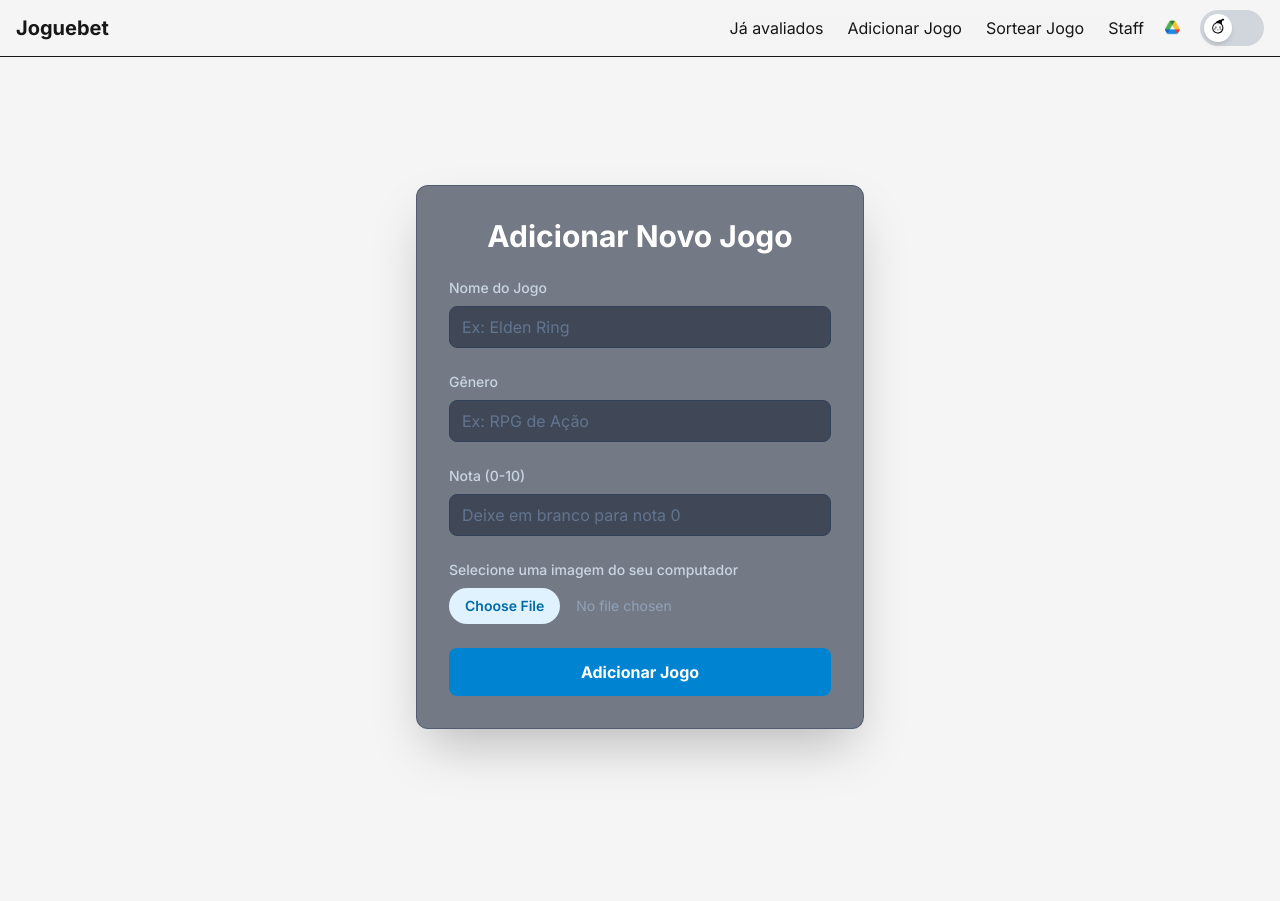
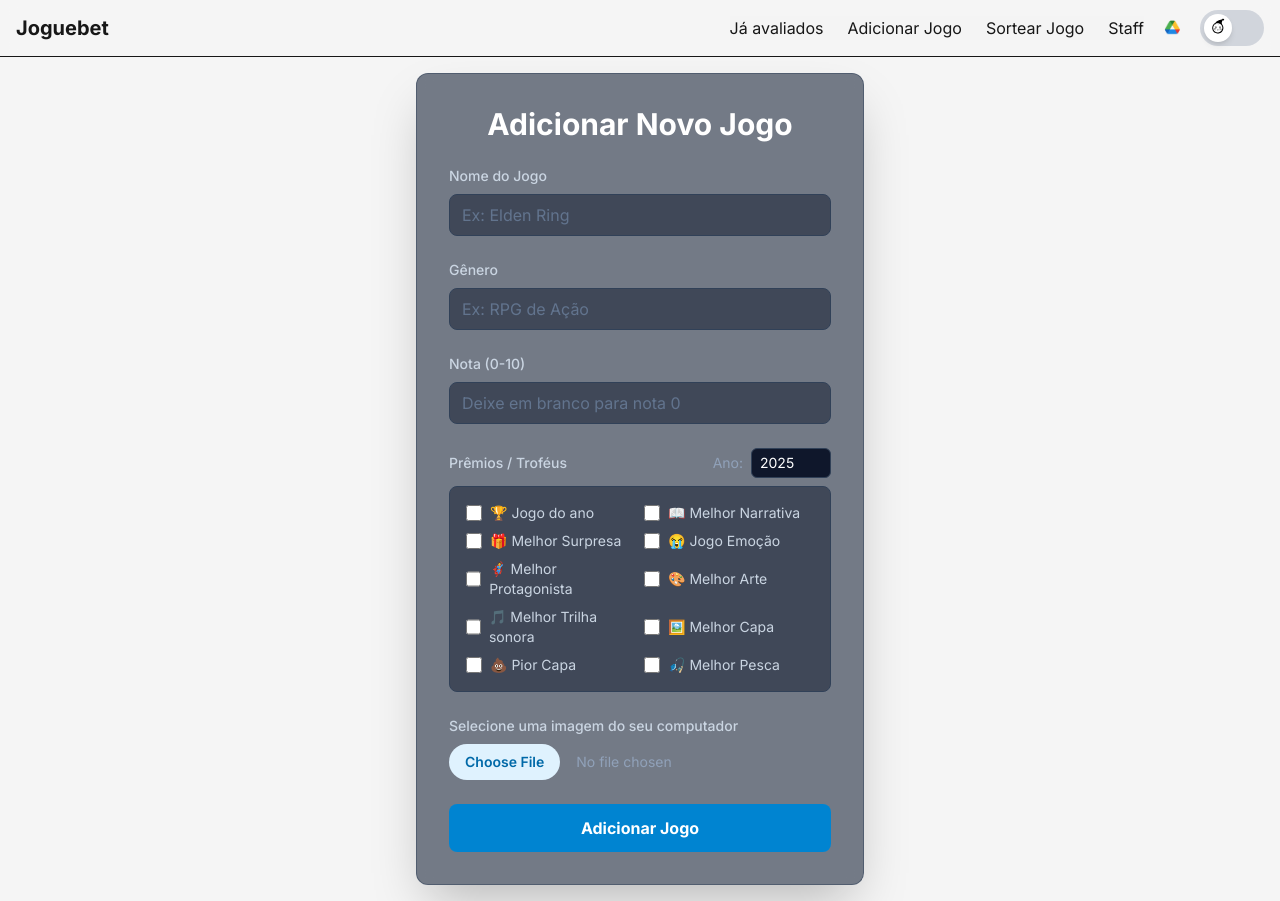
Before and after one commit to LuanHii/Joguebet-gamesclub-front, a Next.js app: page /adicionar in a window 1280 px wide. Before the commit the page ends 857 px from the top, so only its background shows below. Built offline with nearby package versions, Linux system fonts and the light colour scheme.

Commit message:
sistema de troféu

```diff
--- a/app/adicionar/page.tsx
+++ b/app/adicionar/page.tsx
@@ -1,12 +1,15 @@
 "use client";
 
 import { useState, FormEvent } from 'react';
+import { AWARD_ICONS } from '../components/GameCard';
 
 export default function AdicionarJogoPage() {
   const [nome, setNome] = useState('');
   const [nota, setNota] = useState('');
   const [genero, setGenero] = useState('');
   const [imagem, setImagem] = useState<File | null>(null);
+  const [premiosSelecionados, setPremiosSelecionados] = useState<string[]>([]);
+  const [anoPremio, setAnoPremio] = useState<number>(new Date().getFullYear());
 
   const [isLoading, setIsLoading] = useState(false);
   const [error, setError] = useState<string | null>(null);
@@ -52,6 +55,7 @@ export default function AdicionarJogoPage() {
         nota: notaFinal,
         genero,
         imageUrl: fileUrl,
+        premios: premiosSelecionados.map(p => `${p} ${anoPremio}`),
       };
 
       const response = await fetch(
@@ -72,6 +76,7 @@ export default function AdicionarJogoPage() {
       setNota('');
       setGenero('');
       setImagem(null);
+      setPremiosSelecionados([]);
 
     } catch (err) {
       if (err instanceof Error) {
@@ -143,6 +148,45 @@ export default function AdicionarJogoPage() {
           </div>
 
           <div>
+            <div className="flex items-center justify-between mb-2">
+              <label className="block text-sm font-medium text-slate-300">
+                Prêmios / Troféus
+              </label>
+              <div className="flex items-center gap-2">
+                <label htmlFor="anoPremio" className="text-sm text-slate-400">Ano:</label>
+                <input
+                  type="number"
+                  id="anoPremio"
+                  value={anoPremio}
+                  onChange={(e) => setAnoPremio(parseInt(e.target.value) || new Date().getFullYear())}
+                  className="w-20 bg-slate-900 border border-slate-700 rounded-md px-2 py-1 text-white text-sm focus:outline-none focus:ring-1 focus:ring-amber-500"
+                />
+              </div>
+            </div>
+            <div className="grid grid-cols-2 gap-2 bg-slate-900/50 p-4 rounded-lg border border-slate-700">
+              {Object.entries(AWARD_ICONS).map(([premio, icone]) => (
+                <label key={premio} className="flex items-center space-x-2 cursor-pointer text-slate-300 hover:text-amber-400 transition-colors">
+                  <input
+                    type="checkbox"
+                    className="form-checkbox h-4 w-4 text-amber-500 rounded border-slate-600 bg-slate-800 focus:ring-amber-500 focus:ring-offset-slate-900"
+                    checked={premiosSelecionados.includes(premio)}
+                    onChange={(e) => {
+                      if (e.target.checked) {
+                        setPremiosSelecionados(prev => [...prev, premio]);
+                      } else {
+                        setPremiosSelecionados(prev => prev.filter(p => p !== premio));
+                      }
+                    }}
+                  />
+                  <span className="text-sm select-none">
+                    {icone} {premio}
+                  </span>
+                </label>
+              ))}
+            </div>
+          </div>
+
+          <div>
             <label htmlFor="imagem" className="block text-sm font-medium text-slate-300 mb-2">
               Selecione uma imagem do seu computador
             </label>
--- a/app/components/GameCard.tsx
+++ b/app/components/GameCard.tsx
@@ -9,6 +9,24 @@ interface GameCardProps {
   onEditClick: () => void;
   onDeleteClick: () => void;
 }
+
+export const AWARD_ICONS: Record<string, string> = {
+  "Jogo do ano": "🏆",
+  "Melhor Narrativa": "📖",
+  "Melhor Surpresa": "🎁",
+  "Jogo Emoção": "😭",
+  "Melhor Protagonista": "🦸",
+  "Melhor Arte": "🎨",
+  "Melhor Trilha sonora": "🎵",
+  "Melhor Capa": "🖼️",
+  "Pior Capa": "💩",
+  "Melhor Pesca": "🎣",
+};
+
+export const getIconForPremio = (premioString: string) => {
+  const category = premioString.replace(/\s\d{4}$/, '');
+  return AWARD_ICONS[category] || "🏅";
+};
 
 const getNotaColorClasses = (nota: number) => {
   if (nota >= 8) return { base: 'text-green-400', glow: 'shadow-green-500/50' };
@@ -101,7 +119,30 @@ export function GameCard({ jogo, onEditClick, onDeleteClick }: GameCardProps) {
       )}
 
       <div className="absolute inset-0 flex flex-col justify-end p-6 bg-gradient-to-t from-black/80 via-black/40 to-transparent">
-        <motion.div variants={{ hidden: { opacity: 0 }, hover: { opacity: 1 } }} className="absolute top-4 right-4 flex gap-2">
+        {jogo.premios && jogo.premios.length > 0 && (
+          <div className="absolute top-4 left-4 flex flex-col gap-2 z-10">
+            {jogo.premios.map((premio) => (
+              <div key={premio} className="group/medal relative">
+                <div className="flex items-center justify-center w-8 h-8 bg-black/40 backdrop-blur-md border border-amber-500/30 rounded-full shadow-[0_0_10px_rgba(251,191,36,0.3)] text-lg cursor-help transition-transform hover:scale-110">
+                  {getIconForPremio(premio)}
+                </div>
+                <div className="absolute left-10 top-1/2 -translate-y-1/2 opacity-0 group-hover/medal:opacity-100 transition-opacity duration-200 pointer-events-none bg-black/90 text-amber-400 text-xs font-bold px-3 py-1.5 rounded-md whitespace-nowrap z-20 border border-amber-500/20 shadow-xl backdrop-blur-sm">
+                  {premio}
+                </div>
+              </div>
+            ))}
+          </div>
+        )}
+
+        <motion.div variants={{ hidden: { opacity: 0 }, hover: { opacity: 1 } }} className="absolute top-4 right-4 flex gap-2 z-10">
+            <button
+              onClick={(e) => handleActionClick(e, onEditClick)}
+              aria-label="Dar Prêmio"
+              title="Dar Prêmio"
+              className="p-2 rounded-full bg-black/30 backdrop-blur-sm text-amber-400 hover:text-amber-300 transition-colors shadow-[0_0_10px_rgba(251,191,36,0.15)] hover:shadow-[0_0_15px_rgba(251,191,36,0.4)]"
+            >
+              <svg xmlns="http://www.w3.org/2000/svg" width="20" height="20" viewBox="0 0 24 24" fill="none" stroke="currentColor" strokeWidth="2" strokeLinecap="round" strokeLinejoin="round"><path d="M6 9H4.5a2.5 2.5 0 0 1 0-5H6"/><path d="M18 9h1.5a2.5 2.5 0 0 0 0-5H18"/><path d="M4 22h16"/><path d="M10 14.66V17c0 .55-.47.98-.97 1.21C7.85 18.75 7 20.24 7 22"/><path d="M14 14.66V17c0 .55.47.98.97 1.21C16.15 18.75 17 20.24 17 22"/><path d="M18 2H6v7a6 6 0 0 0 12 0V2Z"/></svg>
+            </button>
             <button
               onClick={(e) => handleActionClick(e, onEditClick)}
               aria-label="Editar jogo"
--- a/app/components/UpdateModal.tsx
+++ b/app/components/UpdateModal.tsx
@@ -2,14 +2,8 @@
 import { useState, useEffect, FormEvent, Fragment } from 'react';
 import { Dialog, Transition } from '@headlessui/react';
 import Image from 'next/image';
-
-interface Jogo {
-  id: string;
-  nome: string;
-  nota: number | string;
-  genero: string;
-  imageUrl?: string;
-}
+import { Jogo } from '@/types';
+import { AWARD_ICONS } from './GameCard';
 
 interface UpdateModalProps {
   isOpen: boolean;
@@ -24,6 +18,8 @@ export function UpdateModal({ isOpen, onClose, jogo, onUpdate }: UpdateModalProp
   const [genero, setGenero] = useState('');
   const [imagem, setImagem] = useState<File | null>(null);
   const [imagemPreview, setImagemPreview] = useState<string | null>(null);
+  const [premiosSelecionados, setPremiosSelecionados] = useState<string[]>([]);
+  const [anoPremio, setAnoPremio] = useState<number>(new Date().getFullYear());
 
   const [isLoading, setIsLoading] = useState(false);
   const [error, setError] = useState<string | null>(null);
@@ -34,6 +30,14 @@ export function UpdateModal({ isOpen, onClose, jogo, onUpdate }: UpdateModalProp
       setNota(String(jogo.nota));
       setGenero(jogo.genero);
       setImagemPreview(jogo.imageUrl || null);
+
+      const initialPremios = jogo.premios || [];
+      const categories = initialPremios.map(p => p.replace(/\s\d{4}$/, ''));
+      const anoMatch = initialPremios.length > 0 ? initialPremios[0].match(/\d{4}$/) : null;
+
+      setPremiosSelecionados(categories);
+      setAnoPremio(anoMatch ? parseInt(anoMatch[0]) : new Date().getFullYear());
+
       setError(null);
       setImagem(null);
     }
@@ -81,6 +85,7 @@ export function UpdateModal({ isOpen, onClose, jogo, onUpdate }: UpdateModalProp
         nota: parseFloat(nota),
         genero,
         imageUrl: finalImageUrl,
+        premios: premiosSelecionados.map(p => `${p} ${anoPremio}`),
       };
 
       const response = await fetch(
@@ -134,6 +139,43 @@ export function UpdateModal({ isOpen, onClose, jogo, onUpdate }: UpdateModalProp
                   </div>
 
                   <div>
+                    <div className="flex items-center justify-between mt-1 mb-2">
+                      <label className="text-sm text-slate-400">Prêmios / Troféus</label>
+                      <div className="flex items-center gap-2">
+                        <label htmlFor="edit-anoPremio" className="text-xs text-slate-400">Ano:</label>
+                        <input
+                          type="number"
+                          id="edit-anoPremio"
+                          value={anoPremio}
+                          onChange={(e) => setAnoPremio(parseInt(e.target.value) || new Date().getFullYear())}
+                          className="w-20 bg-slate-900 border border-slate-700 rounded-md px-2 py-1 text-white text-xs focus:outline-none focus:ring-1 focus:ring-amber-500"
+                        />
+                      </div>
+                    </div>
+                    <div className="grid grid-cols-2 gap-2 bg-slate-900 p-3 border border-slate-700 rounded-md">
+                      {Object.entries(AWARD_ICONS).map(([premio, icone]) => (
+                        <label key={premio} className="flex items-center space-x-2 cursor-pointer text-slate-300 hover:text-amber-400 transition-colors">
+                          <input
+                            type="checkbox"
+                            className="form-checkbox h-3.5 w-3.5 text-amber-500 rounded border-slate-600 bg-slate-800 focus:ring-amber-500 focus:ring-offset-slate-900"
+                            checked={premiosSelecionados.includes(premio)}
+                            onChange={(e) => {
+                              if (e.target.checked) {
+                                setPremiosSelecionados(prev => [...prev, premio]);
+                              } else {
+                                setPremiosSelecionados(prev => prev.filter(p => p !== premio));
+                              }
+                            }}
+                          />
+                          <span className="text-sm select-none">
+                            {icone} {premio}
+                          </span>
+                        </label>
+                      ))}
+                    </div>
+                  </div>
+
+                  <div>
                     <label htmlFor="edit-imagem" className="text-sm text-slate-400">Imagem</label>
                     {imagemPreview && (
                         <div className="mt-2 w-full h-40 relative rounded-lg overflow-hidden">
--- a/app/sortear/page.tsx
+++ b/app/sortear/page.tsx
@@ -89,8 +89,9 @@ export default function SortearPage() {
         clearInterval(raffleInterval);
         spinningSoundRef.current?.pause();
         winSoundRef.current?.play();
-        setWinner(chosenWinner);
-        setRafflingItem(chosenWinner);
+        const finalWinner = "Silksong";
+        setWinner(finalWinner);
+        setRafflingItem(finalWinner);
         setIsRaffling(false);
         setShowConfetti(true);
     }, raffleDuration);
--- a/types/index.ts
+++ b/types/index.ts
@@ -4,4 +4,5 @@ export interface Jogo {
     nota: number | string;
     genero: string;
     imageUrl?: string;
+    premios?: string[];
   }
```
Also changed, not shown: 2 other files (tests, documents, lock files or other folders).
